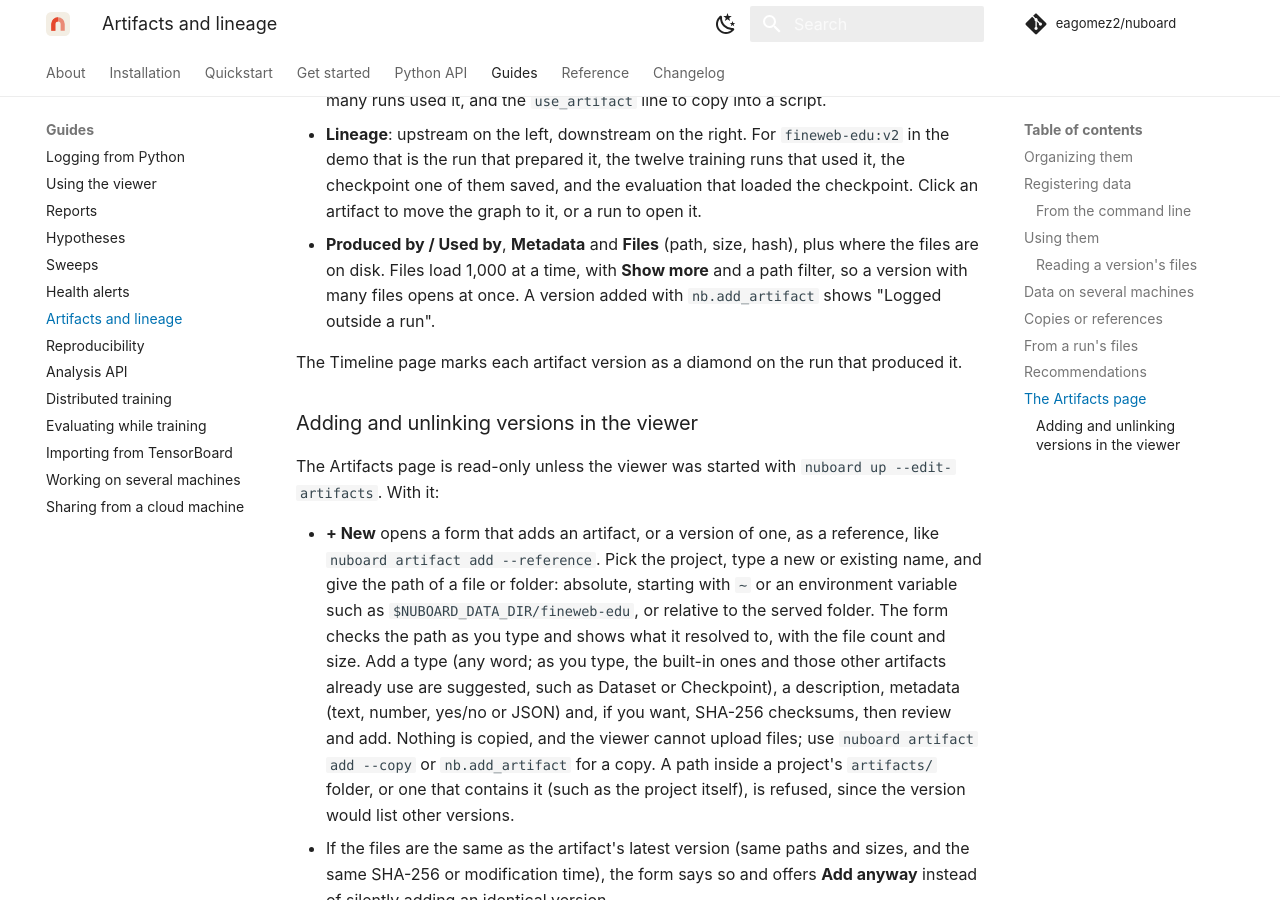
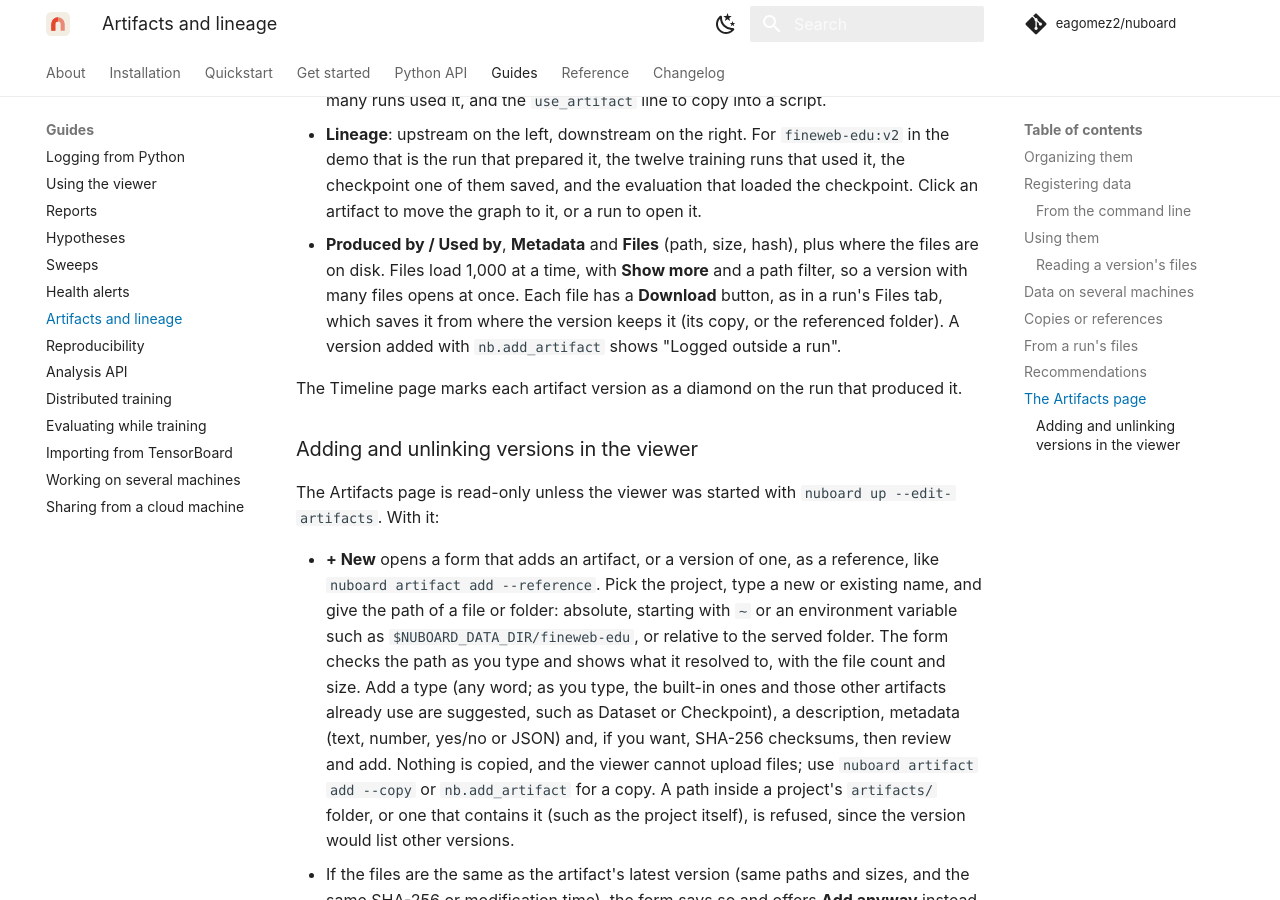
Before and after one commit to eagomez2/nuboard, an MkDocs documentation site: the page built from docs/guide/artifacts.md, in a window 1280 px wide and 900 px high, scrolled down 7246 px. Built offline with MkDocs 1.6.1 and Material for MkDocs 9.7.7, drawn with Linux system fonts in a browser that asks for light colours; comment, search, counter and statistics services are not loaded.

Commit message:
Docs: the Download button on the Artifacts page

```diff
--- a/docs/guide/artifacts.md
+++ b/docs/guide/artifacts.md
@@ -294,7 +294,9 @@ list short:
 - **Produced by / Used by**, **Metadata** and **Files** (path, size, hash),
   plus where the files are on disk. Files load 1,000 at a time, with
   **Show more** and a path filter, so a version with many files opens at
-  once. A version added with `nb.add_artifact`
+  once. Each file has a **Download** button, as in a run's Files tab, which
+  saves it from where the version keeps it (its copy, or the referenced
+  folder). A version added with `nb.add_artifact`
   shows "Logged outside a run".
 
 The Timeline page marks each artifact version as a diamond on the run that
```
